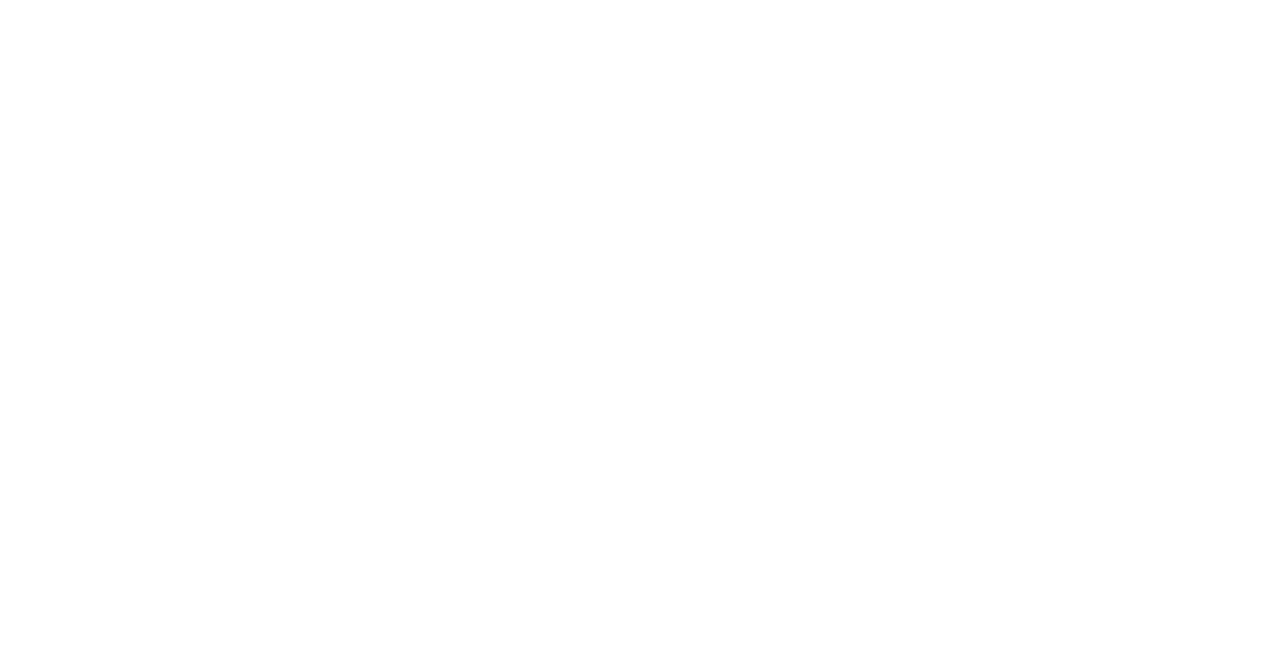
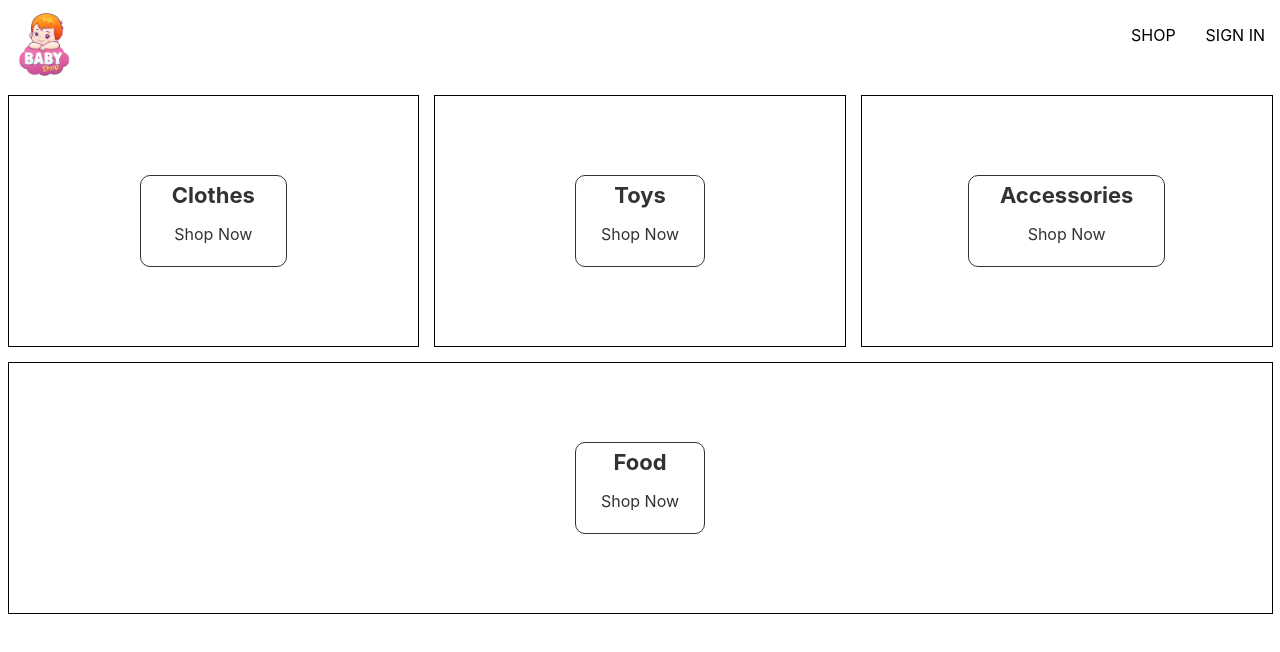
Before and after one commit to safikmaredia/safik-capstone, a React (Create React App) app: page /home in a window 1280 px wide. Before the commit this address had no page. Shown: the top 652 px of the page. Built offline with nearby package versions, Linux system fonts and the light colour scheme.

Commit message:
navigation build and some changes

```diff
--- a/src/App.js
+++ b/src/App.js
@@ -1,12 +1,14 @@
 import React from 'react';
-import { BrowserRouter as Router, Route, Routes } from 'react-router-dom';
+import { BrowserRouter as Router, Routes, Route } from 'react-router-dom';
 import Home from './routes/home/home';
+import Navigation from './routes/navigation/navigation';
 
 const App = () => {
   return (
     <Router>
+      <Navigation />
       <Routes>
-        <Route path="/" element={<Home />} />
+        <Route path="/home" element={<Home />} />
       </Routes>
     </Router>
   );
--- a/src/components/baby-items/baby-items.scss
+++ b/src/components/baby-items/baby-items.scss
@@ -1,6 +1,6 @@
 .item-container {
   min-width: 30%;
-  height: 240px;
+  height: 250px;
   flex: 1 1 auto;
   display: flex;
   align-items: center;
@@ -13,12 +13,14 @@
     cursor: pointer;
 
     & .background-image {
-      transform: scale(1.1);
+      transform: scale(1.2);
       transition: transform 6s cubic-bezier(0.25, 0.45, 0.45, 0.95);
     }
 
     & .item-body-container {
       opacity: 0.9;
+      background-color: black;
+      color: white;
     }
   }
 
@@ -37,8 +39,7 @@
   .background-image {
     width: 100%;
     height: 100%;
-    background-size: cover;
-    background-position: center;
+
   }
 
   .item-body-container {
@@ -50,18 +51,17 @@
     justify-content: center;
     border: 1px solid black;
     background-color: white;
-    opacity: 0.7;
+    opacity: 0.8;
     position: absolute;
+    border-radius: 10px;
+    background-color: white;
 
     h2 {
       font-weight: bold;
       margin: 0 6px 0;
-      font-size: 22px;
-      color: #4a4a4a;
-    }
+      font-size: 22px;    }
 
     p {
-      font-weight: lighter;
       font-size: 16px;
     }
   }
--- a/src/routes/home/home.js
+++ b/src/routes/home/home.js
@@ -1,36 +1,36 @@
+import { Outlet } from 'react-router-dom';
 import Main from '../../components/main/main';
-
-import clothes from '../../assets/2020-carters-thekit.webp';
-import toys from '../../assets/61bGKsZeLlL.jpeg';
-import access from '../../assets/1624707929.jpeg';
-import food from '../../assets/ALDIs-Mamia-100-Organic-Baby-Food-Pouches-Review-A-Mum-Reviews.jpeg';
 
 const Home = () => {
   const categories = [
     {
       id: 1,
       title: 'Clothes',
-      imageUrl: clothes,
+      imageUrl: '',
     },
     {
       id: 2,
       title: 'Toys',
-      imageUrl: toys,
+      imageUrl: '',
     },
     {
       id: 3,
       title: 'Accessories',
-      imageUrl: access,
+      imageUrl: '',
     },
     {
-        id: 4,
-        title: 'Food',
-        imageUrl: food,
-      },
-
+      id: 4,
+      title: 'Food',
+      imageUrl: '',
+    },
   ];
 
-  return <Main categories={categories} />;
+  return (
+    <div>
+      <Main categories={categories} />
+      <Outlet />
+    </div>
+  );
 };
 
 export default Home;
--- /dev/null
+++ b/src/routes/navigation/navigation.js
@@ -0,0 +1,26 @@
+// Navigation.jsx
+import React from 'react';
+import { Outlet, Link } from 'react-router-dom';
+import CrwnLogoImage from '../../assets/baby.jpeg';
+import './navigation.scss';
+
+const Navigation = () => {
+  return (
+    <div className='navigation'>
+      <Link className='logo-container' to='/'>
+        <img src={CrwnLogoImage} alt="Logo" className='logo' />
+      </Link>
+      <div className='nav-links-container'>
+        <Link className='nav-link' to='/shop'>
+          SHOP
+        </Link>
+        <Link className='nav-link' to='/sign-in'>
+          SIGN IN
+        </Link>
+      </div>
+      <Outlet />
+    </div>
+  );
+};
+
+export default Navigation;
--- /dev/null
+++ b/src/routes/navigation/navigation.scss
@@ -0,0 +1,34 @@
+/* navigation.scss */
+
+.navigation {
+    height: 70px;
+    width: 100%;
+    display: flex;
+    justify-content: space-between;
+    margin-bottom: 25px;
+
+    .logo-container {
+      height: 100%;
+      padding: 10px; /* Reduce padding to make the container smaller */
+    }
+
+    .logo {
+      height: 100%; /* Set the height of the image to 100% of its container */
+      width: auto;  /* Let the width adjust proportionally based on the height */
+    }
+
+    .nav-links-container {
+      width: 50%;
+      height: 100%;
+      display: flex;
+      align-items: center;
+      justify-content: flex-end;
+
+      .nav-link {
+        padding: 10px 15px;
+        cursor: pointer;
+        color: black;
+        text-decoration: none;
+      }
+    }
+  }
```
Also changed, not shown: src/assets/baby.jpeg (added).
